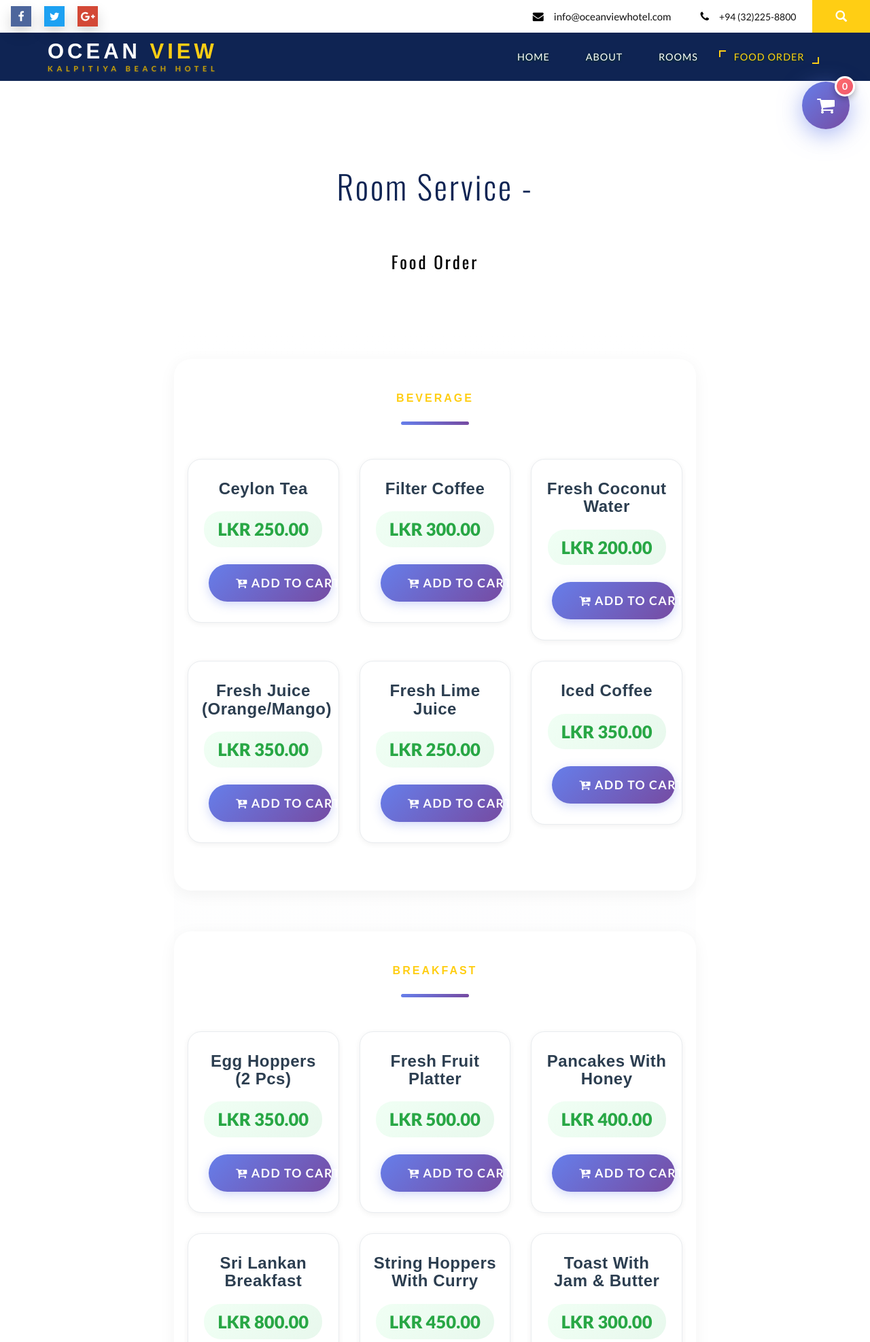
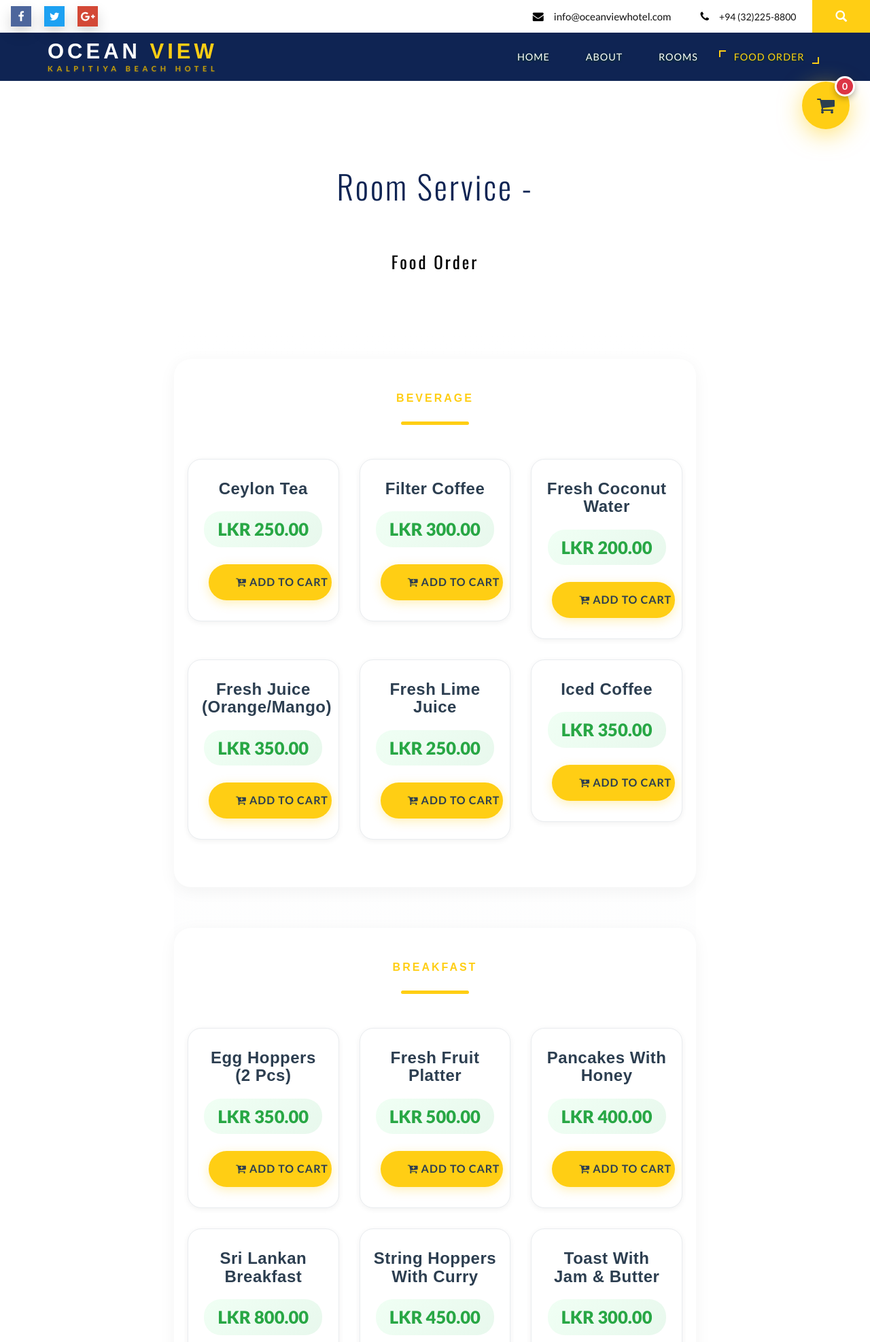
Before and after one commit to dinethkandegedara/Hotel-Management-System, a PHP site: page /food_order.php in a window 1280 px wide. Shown: the top 1974 px of the page at 68% size. Run offline with PHP 8.4, Linux system fonts and the light colour scheme; data comes from the database, SQL or seed files in the repository; some web fonts are replaced.

Commit message:
Update food order page styles to enhance UI with new color scheme and improved button designs for better user experience.

```diff
--- a/food_order.php
+++ b/food_order.php
@@ -234,8 +234,8 @@ include('db.php');
     position: fixed;
     top: 120px;
     right: 30px;
-    background: linear-gradient(135deg, #667eea 0%, #764ba2 100%);
-    color: white;
+    background: #ffce14;
+    color: #2c3e50;
     width: 70px;
     height: 70px;
     border-radius: 50%;
@@ -244,7 +244,7 @@ include('db.php');
     justify-content: center;
     font-size: 28px;
     cursor: pointer;
-    box-shadow: 0 8px 25px rgba(102, 126, 234, 0.4);
+    box-shadow: 0 8px 25px rgba(255, 206, 20, 0.4);
     z-index: 1000;
     transition: all 0.4s cubic-bezier(0.4, 0, 0.2, 1);
     animation: pulse 2s infinite;
@@ -269,7 +269,7 @@ include('db.php');
     position: absolute;
     top: -8px;
     right: -8px;
-    background: linear-gradient(135deg, #ff6b6b 0%, #ee5a6f 100%);
+    background: #dc3545;
     color: white;
     min-width: 30px;
     height: 30px;
@@ -326,7 +326,7 @@ include('db.php');
     transform: translateX(-50%);
     width: 100px;
     height: 5px;
-    background: linear-gradient(90deg, #667eea 0%, #764ba2 100%);
+    background: #ffce14;
     border-radius: 10px;
 }
 
@@ -350,7 +350,7 @@ include('db.php');
     left: 0;
     right: 0;
     height: 5px;
-    background: linear-gradient(90deg, #667eea 0%, #764ba2 100%);
+    background: #ffce14;
     transform: scaleX(0);
     transition: transform 0.4s ease;
 }
@@ -387,24 +387,26 @@ include('db.php');
 
 .add-to-cart {
     width: 100%;
-    padding: 14px 20px;
-    font-weight: 700;
+    padding: 12px 20px;
+    font-weight: 600;
     border-radius: 50px;
     border: none;
-    background: linear-gradient(135deg, #667eea 0%, #764ba2 100%);
-    color: white;
-    font-size: 1em;
+    background: #ffce14;
+    color: #2c3e50;
+    font-size: 0.85em;
     text-transform: uppercase;
-    letter-spacing: 1px;
+    letter-spacing: 0.5px;
     transition: all 0.3s cubic-bezier(0.4, 0, 0.2, 1);
-    box-shadow: 0 4px 15px rgba(102, 126, 234, 0.3);
+    box-shadow: 0 4px 15px rgba(255, 206, 20, 0.3);
     cursor: pointer;
+    text-align: center;
+    display: block;
 }
 
 .add-to-cart:hover {
     transform: translateY(-3px);
-    box-shadow: 0 8px 25px rgba(102, 126, 234, 0.4);
-    background: linear-gradient(135deg, #764ba2 0%, #667eea 100%);
+    box-shadow: 0 8px 25px rgba(255, 206, 20, 0.5);
+    background: #f0c000;
 }
 
 .add-to-cart:active {
@@ -537,10 +539,10 @@ include('db.php');
 
 .btn {
     padding: 15px 40px;
-    font-size: 1.1em;
+    font-size: 1em;
     font-weight: 700;
     text-transform: uppercase;
-    letter-spacing: 1.5px;
+    letter-spacing: 1px;
     border-radius: 50px;
     transition: all 0.3s cubic-bezier(0.4, 0, 0.2, 1);
     margin: 0 10px;
```
Also changed, not shown: other parts of food_order.php (+24 -24 lines).
